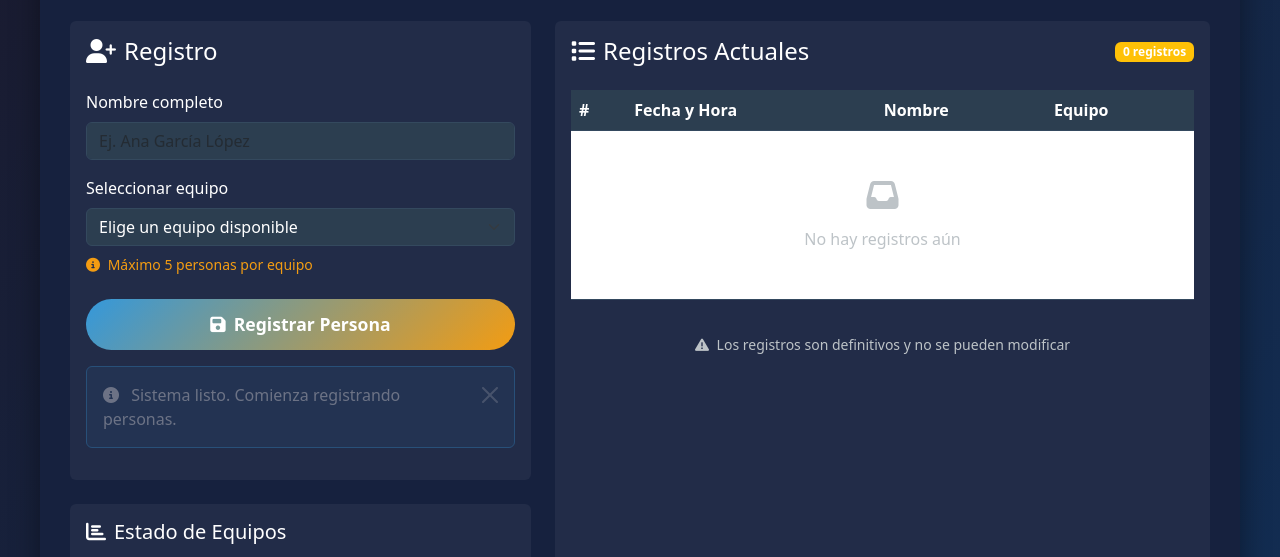
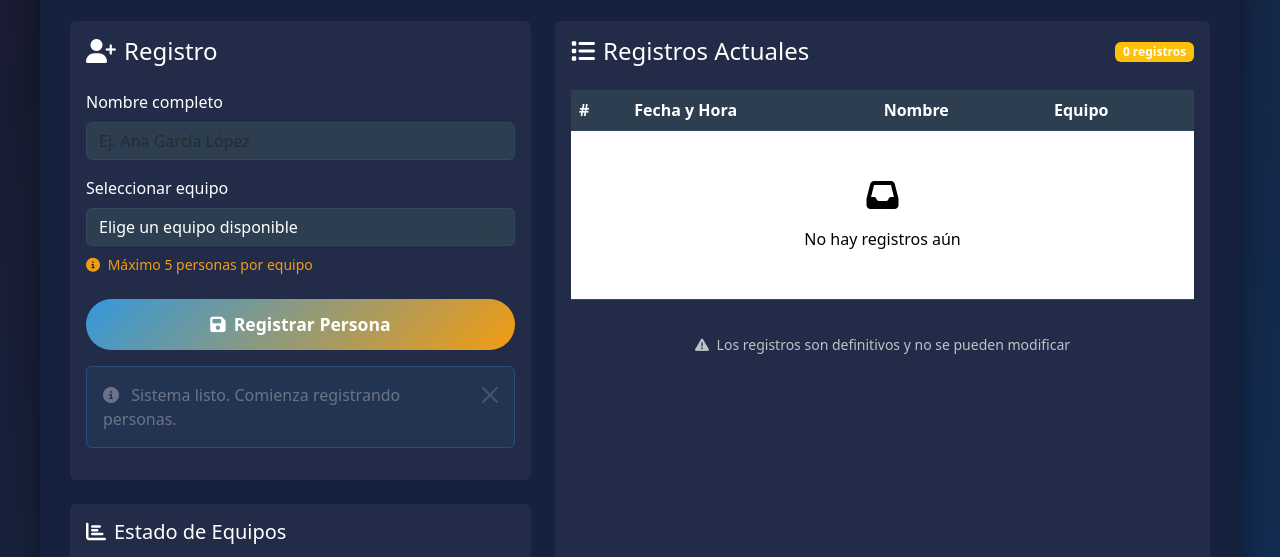
Before and after one commit to quimicajm95/equipos, a plain HTML site: page index.html in a window 1280 px wide. Shown: the part 187-744 px from the top of the page. Drawn offline with nearby package versions, Linux system fonts and the light colour scheme.

Commit message:
Update index.html

```diff
--- a/index.html
+++ b/index.html
@@ -2,7 +2,7 @@
 <html lang="es">
 <head>
   <meta charset="UTF-8">
-  <title>Registro de Equipos</title>
+  <title>Registro de Equipos - Sistema Autónomo</title>
   <link href="https://cdn.jsdelivr.net/npm/bootstrap@5.3.0/dist/css/bootstrap.min.css" rel="stylesheet">
   <link rel="stylesheet" href="https://cdnjs.cloudflare.com/ajax/libs/font-awesome/6.4.0/css/all.min.css">
   <style>
@@ -88,19 +88,22 @@
       font-size: 2.5rem;
       color: var(--warning);
     }
+
+    /* CAMBIO AQUÍ: Texto negro en la tabla para mejor contraste */
     .table-dark-custom {
       background-color: #1c2836;
-      color: var(--text-light);
     }
     .table-dark-custom th {
       background-color: #2c3e50;
       border-color: #34495e;
-      color: white;
+      color: white; /* Headers en blanco */
     }
     .table-dark-custom td {
       border-color: #34495e;
-      color: white;
+      color: #000000 !important; /* Texto de celdas en NEGRO */
+      font-weight: 500; /* Mejor legibilidad */
     }
+
     .badge-equipo {
       font-size: 0.9em;
       padding: 5px 10px;
@@ -247,6 +250,7 @@
             </div>
 
             <div class="table-responsive" style="max-height: 500px; overflow-y: auto;">
+              <!-- TABLA CON TEXTO EN NEGRO PARA MEJOR CONTRASTE -->
               <table class="table table-dark-custom table-hover">
                 <thead>
                   <tr>
```
